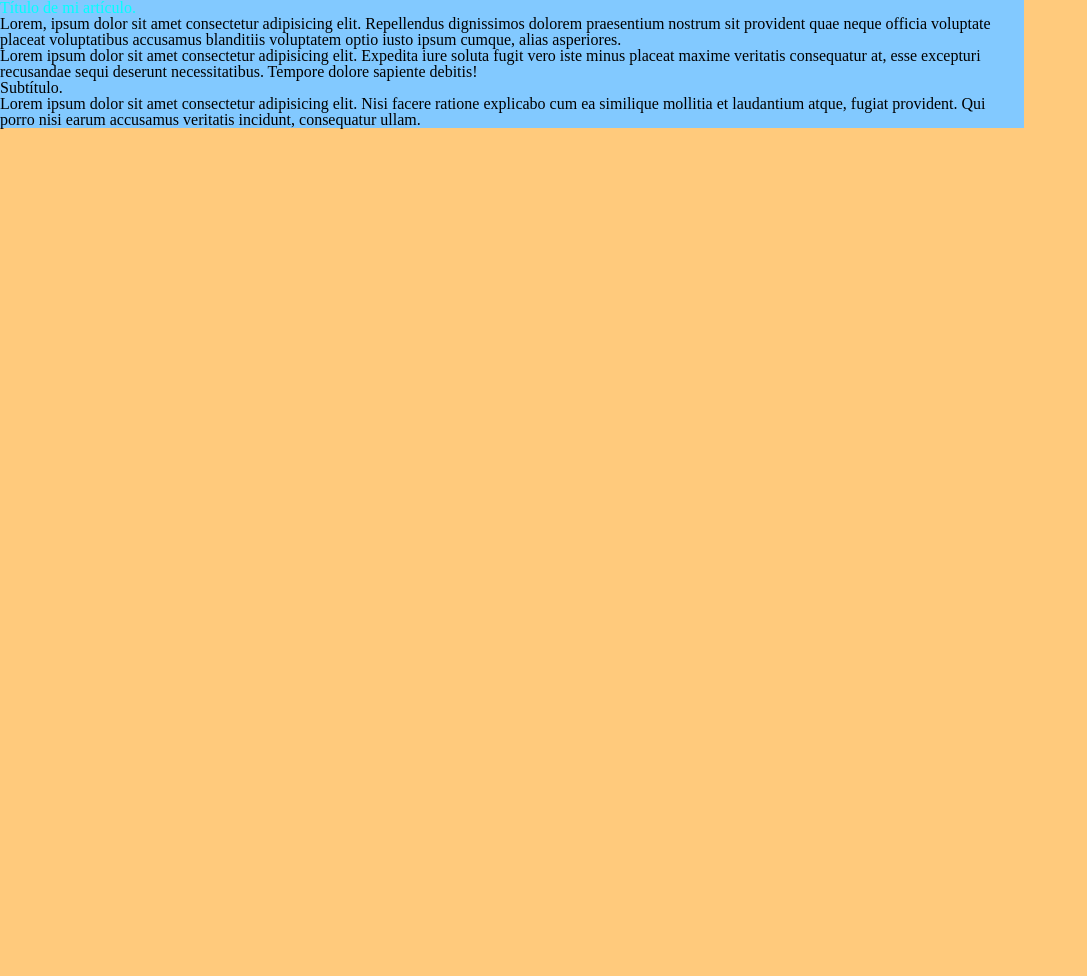
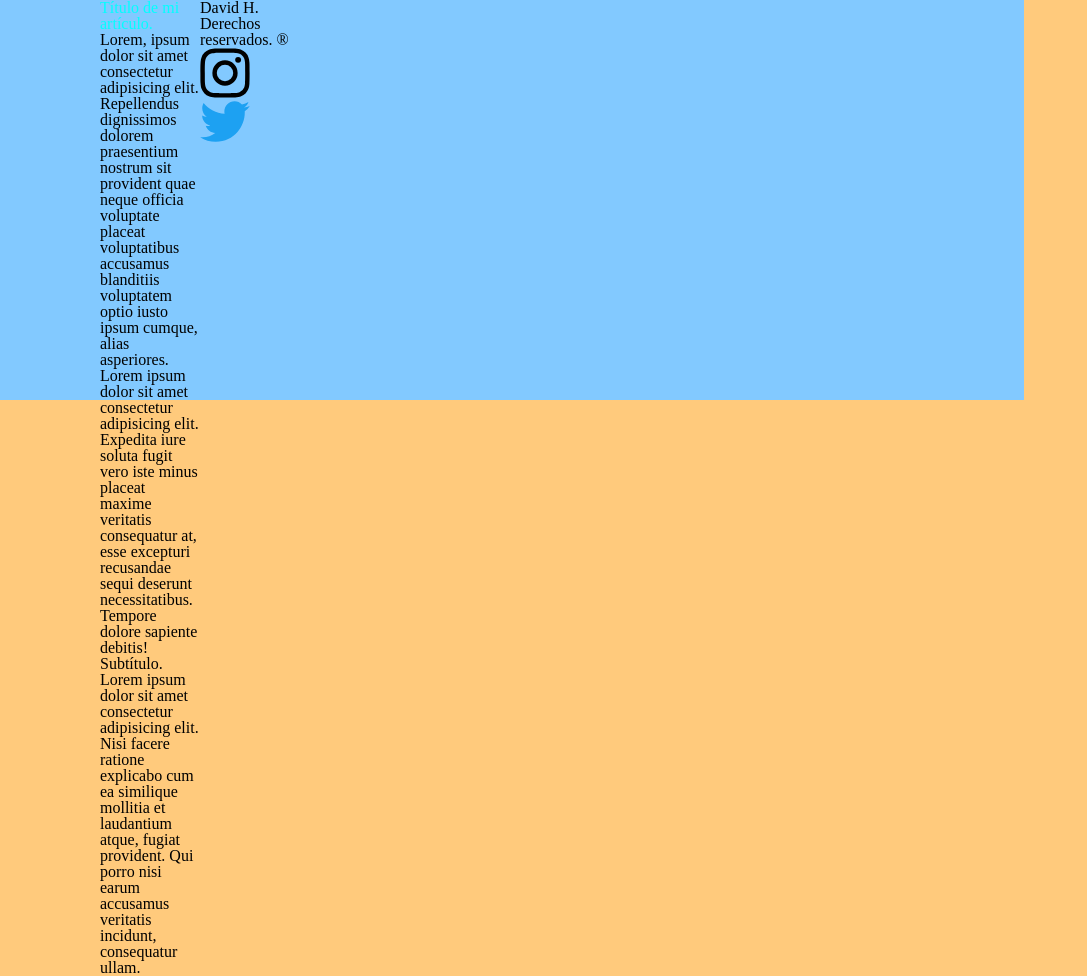
Before and after one commit to DaveMex/WebAnahuacO19, a plain HTML site: page ejercicio2/index.html in a window 1280 px wide. Shown: the whole page, without its empty margins (0-1087 px from the left). Before the commit the page ends 800 px from the top, so only its background shows below. Drawn offline with Linux system fonts and the light colour scheme.

Commit message:
Commit2
Mi segundo commit.

```diff
--- a/ejercicio2/css/style.css
+++ b/ejercicio2/css/style.css
@@ -66,3 +66,13 @@ body {
 h1 {
     color: #4985B3;
 }
+
+footer img {
+	width: 50px;
+}
+
+.container {
+	display: grid;
+	grid-template-columns: 100px 100px 100px 100px;
+	grid-template-rows: 100px 100px 100px 100px;
+}
--- a/ejercicio2/index.html
+++ b/ejercicio2/index.html
@@ -29,6 +29,11 @@
                 <p>Lorem ipsum dolor sit amet consectetur adipisicing elit. Nisi facere ratione explicabo cum ea similique mollitia et laudantium atque, fugiat provident. Qui porro nisi earum accusamus veritatis incidunt, consequatur ullam.</p>
             </aside>
         </main>
+        <footer>
+            <p>David H. Derechos reservados. ®</p>
+            <a href="https://www.instagram.com/davemx/"><img src="images/Instagram_simple_icon.svg" alt="Logo de Instagram" class="icon"></a>
+            <a href="https://twitter.com/davemx0"><img src="images/Twitter_Bird.svg" alt="Twitter" class="icon"></a>
+        </footer>
     </div>
 </body>
 </html>
```
Also changed, not shown: ejercicio2/images/Instagram_simple_icon.svg (added), ejercicio2/images/Twitter_Bird.svg (added).
